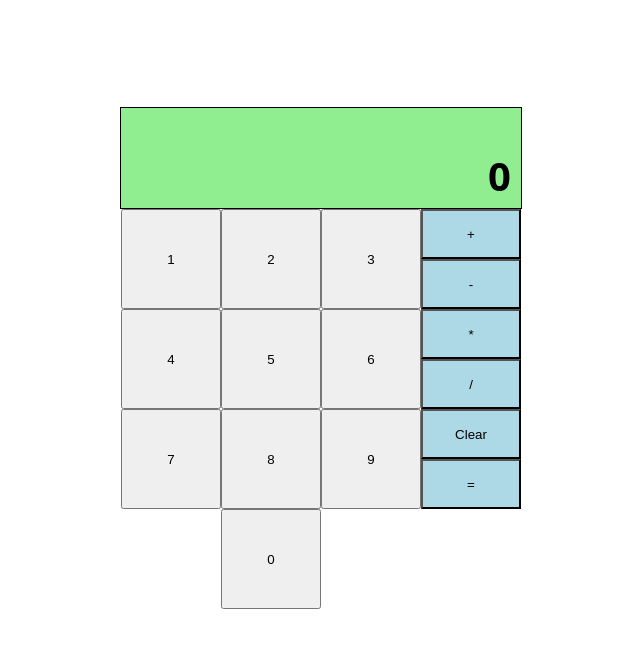
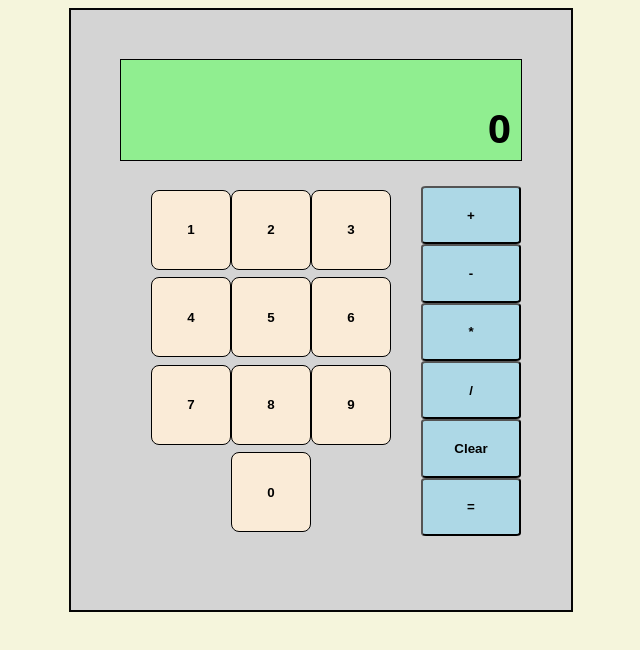
Before and after one commit to victor-red/odin-calculator, a plain HTML site: page index.html in a window 1280 px wide. Shown: the whole page, without its empty margins (319-959 px from the left). Drawn offline with Linux system fonts and the light colour scheme.

Commit message:
Add CSS styling to the calculator

```diff
--- a/styles.css
+++ b/styles.css
@@ -1,9 +1,20 @@
+body{
+    display: flex;
+    align-items: center;
+    justify-content: center;
+    background-color: beige;
+}
+
 .calculator-div{
     display: flex;
     flex-direction: column;
     align-items: center;
     justify-content: center;
     height: 600px;
+    width: 500px;
+    background-color: rgb(212, 212, 212);
+    border: 2px solid;
+    border-color: rgb(5, 5, 5);
 }
 
 .panel-div{
@@ -29,7 +40,7 @@
     display: flex;
     align-items: center;
     justify-content: center;
-    height: 300px;
+    height: 400px;
     width: 400px;
 }
 
@@ -39,20 +50,25 @@
     align-items: center;
     justify-content: center;
     flex-wrap: wrap;
-    height: 300px;
+    height: 350px;
     width: 300px;
 }
 
 
 .num-button{
-    height: 100px;
-    width: 100px;
+    height: 80px;
+    width: 80px;
+    border: 1px solid;
+    border-color: black;
+    background-color: antiquewhite;
+    border-radius: 10%;
+    font-weight: bold;
 }
 
 .operation-div{
     display: flex;
     flex-direction: column;
-    height: 300px;
+    height: 350px;
     width: 100px;
 }
 
@@ -60,4 +76,6 @@
     height: 100px;
     width: 100px;
     background-color: lightblue;
+    border-radius: 5%;
+    font-weight: bold;
 }
```
